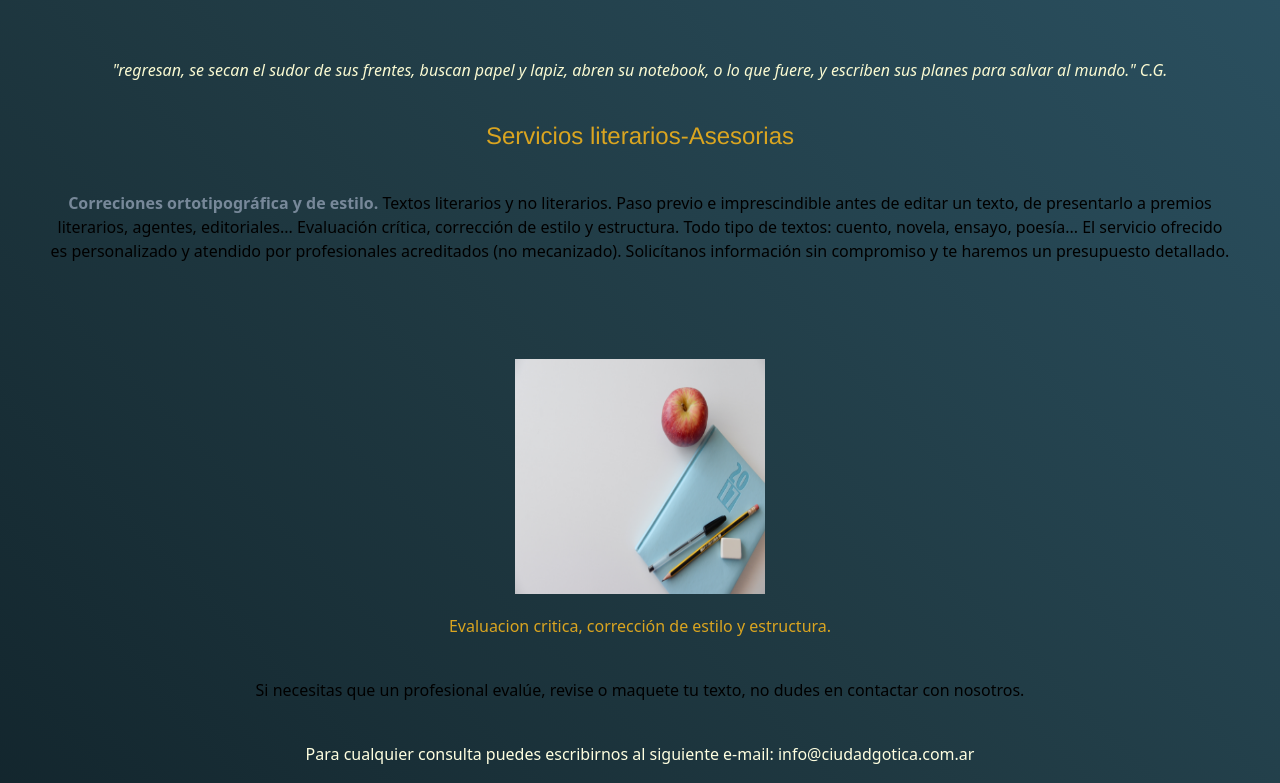
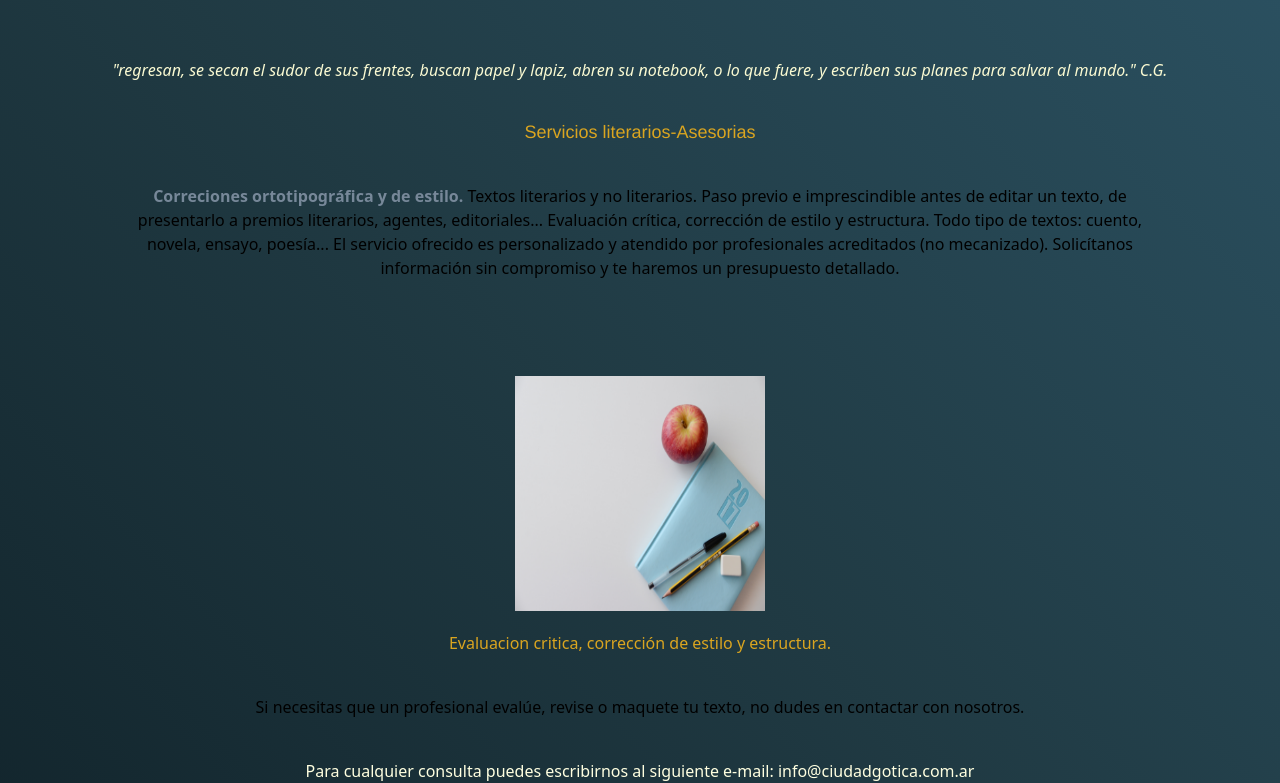
Before and after one commit to ignaciopenaloza/3ra-preentrega, a plain HTML site: page section/servicios.html in a window 1280 px wide. Shown: the part 179-962 px from the top of the page. Drawn offline with nearby package versions, Linux system fonts and the light colour scheme; a web font is replaced by a local one.

Commit message:
mejorando estilo

```diff
--- a/sass/_nav.scss
+++ b/sass/_nav.scss
@@ -1,5 +1,8 @@
 .contenido-2{
     grid-area: contenido-2;
+    background-color: linear-gradient( to top right,#0F2027, #203A43,#2C5364);
+
+
 
     .nav-link
     {
@@ -12,6 +15,7 @@
     {
     .nav-link{
         font-size: large;}
+
     }
 
 
--- a/sass/_titulo.scss
+++ b/sass/_titulo.scss
@@ -14,6 +14,10 @@
 p{
     color: black;
     margin-top: 40px;}
+  .servicios{
+    margin-left: 80px;
+    margin-right: 80px;
+  }
 
 .cita{
     font-style: italic;
@@ -23,7 +27,7 @@ p{
 
 h3{
     font-family: 'Franklin Gothic Medium', 'Arial Narrow', Arial, sans-serif;
-    font-size: x-large;
+    font-size: large;
     color: goldenrod;}
 h4{
     margin-bottom: 20px;
--- a/sass/style.scss
+++ b/sass/style.scss
@@ -4,6 +4,8 @@
 @import "titulo";
 @import "imagen";
 @import "footer";
+
+
 
 
 strong{
@@ -28,7 +30,10 @@ strong{
 
 .contenido-3{
     grid-area: contenido-3;
-    color: lightgoldenrodyellow;}
+    color: lightgoldenrodyellow;
+    margin-left: 80px;
+    margin-right: 80px;
+}
 
 
 .contenido-4{
--- a/section/servicios.html
+++ b/section/servicios.html
@@ -73,7 +73,7 @@
                 <figcaption>
                     Evaluacion critica, corrección de estilo y estructura.
                 </figcaption>
-                <p >
+                <p class="sevicios">
                     Si necesitas que un profesional evalúe, revise o maquete tu texto, no dudes en contactar con nosotros.
                 </p>
                 <p class="servicios">
```
Also changed, not shown: css/style.css, 1 other file.
